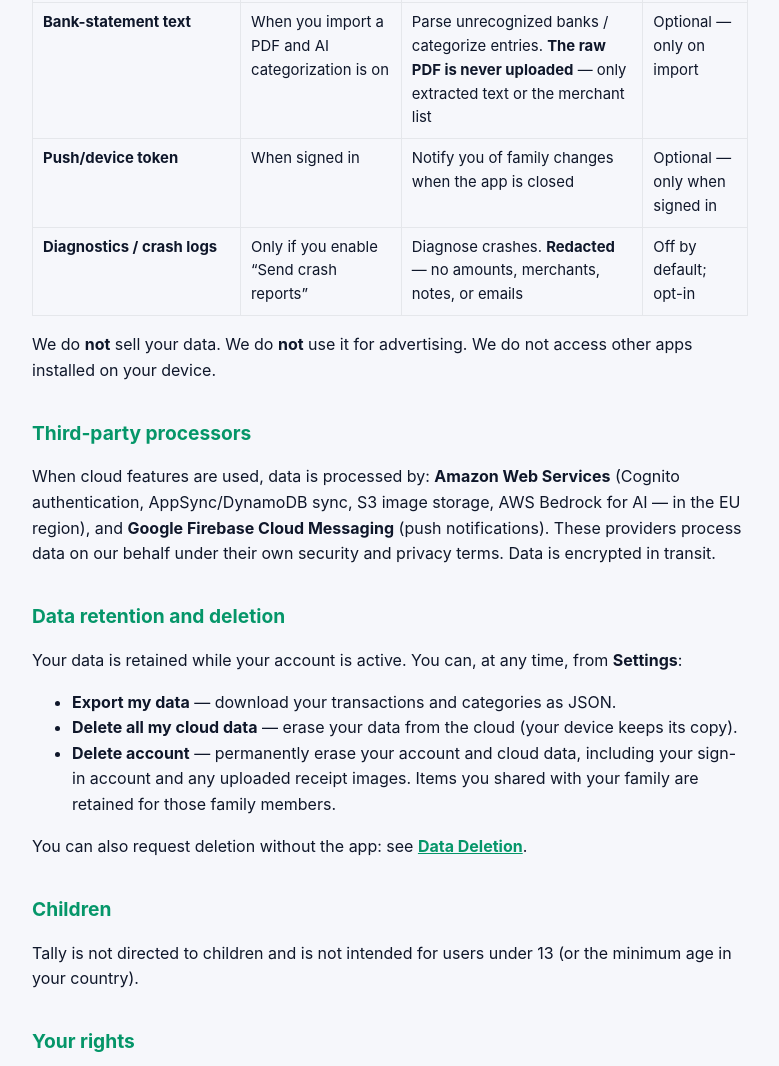
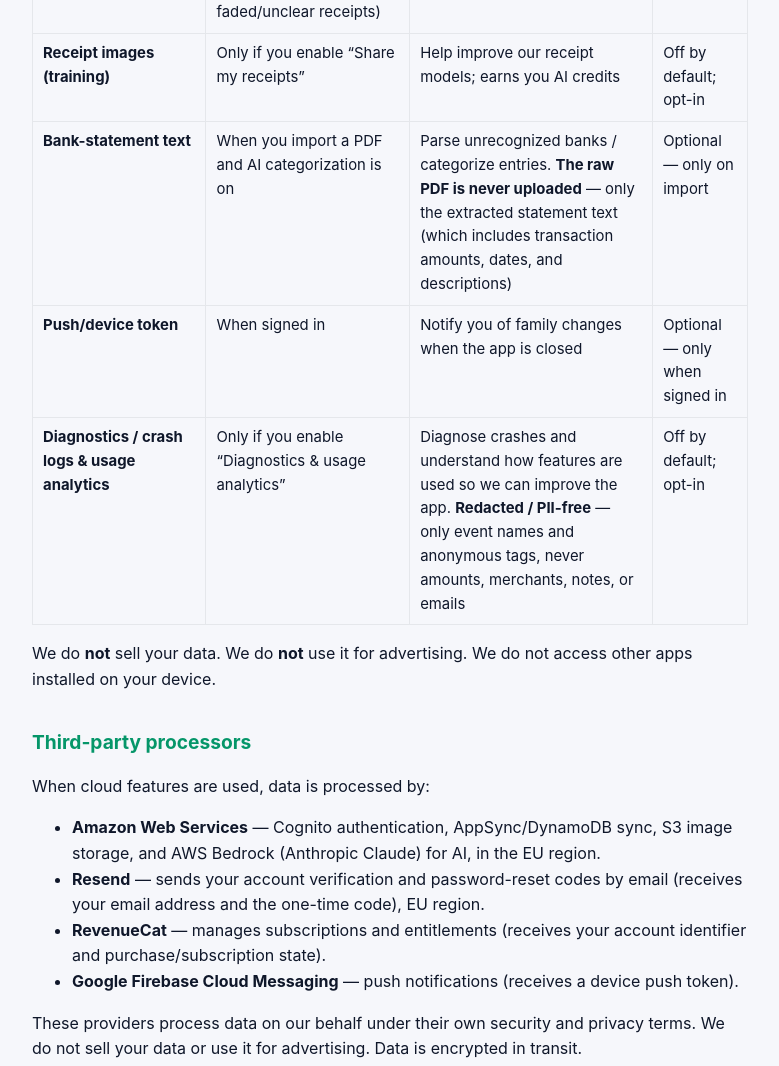
Before and after one commit to neonil123/Tally, a plain HTML site: page privacy-policy.html in a window 1280 px wide. Shown: the part 987-2053 px from the top of the page, without its empty margins (250-1029 px from the left). Drawn offline with Linux system fonts and the light colour scheme.

Commit message:
Legal refresh 2026-07-03: Resend+RevenueCat processors, AI-consent accuracy, EU age 16
- Privacy: list all four processors (AWS, Resend, RevenueCat, Firebase);
  receipt photo sent on EVERY scan when AI is on; statement text includes
  amounts/dates/descriptions; diagnostics row covers usage analytics.
- Terms + Privacy: EU/EEA minimum age 16 (GDPR Art. 8), 13 elsewhere.
- Effective/last-updated: 2026-07-03 (matches the app's kTermsVersion).

Co-Authored-By: Claude Opus 4.8 (1M context) <noreply@anthropic.com>

```diff
--- a/privacy-policy.html
+++ b/privacy-policy.html
@@ -26,7 +26,7 @@
 <div class="bar"></div>
 <main>
   <h1>Privacy Policy — Tally</h1>
-  <p class="meta"><strong>Effective date:</strong> 2026-06-06 &nbsp;·&nbsp; <strong>Last updated:</strong> 2026-06-06</p>
+  <p class="meta"><strong>Effective date:</strong> 2026-07-03 &nbsp;·&nbsp; <strong>Last updated:</strong> 2026-07-03</p>
 
   <p>Tally (“the app”, “we”, “us”) is a personal-finance app published by <strong>NeoSystems</strong>.
   This policy explains what data the app handles, when it leaves your device, and your choices.
@@ -44,20 +44,28 @@
     <tr><th>Data</th><th>When it leaves your device</th><th>Purpose</th><th>Control</th></tr>
     <tr><td><strong>Email address</strong></td><td>When you create an account / sign in</td><td>Authentication, sync, family features (sign-in confirmation codes)</td><td>Optional — only if you sign in</td></tr>
     <tr><td><strong>Financial data</strong> (transactions, budgets, projects, subscriptions, imported bank-statement entries)</td><td>When signed in with cloud sync</td><td>Sync your data across your devices</td><td>Optional — only when signed in</td></tr>
-    <tr><td><strong>Receipt images &amp; extracted text</strong></td><td>When you enable “AI receipt cleanup”, per receipt</td><td>Fix scan errors and suggest a category (cloud AI)</td><td>Off by default; per-use</td></tr>
+    <tr><td><strong>Receipt images &amp; extracted text</strong></td><td>When “AI receipt cleanup” is on, the receipt <strong>text and photo are sent for each scanned receipt</strong> (the photo helps read faded/unclear receipts)</td><td>Fix scan errors and suggest a category (cloud AI)</td><td>Off by default; per-use</td></tr>
     <tr><td><strong>Receipt images (training)</strong></td><td>Only if you enable “Share my receipts”</td><td>Help improve our receipt models; earns you AI credits</td><td>Off by default; opt-in</td></tr>
-    <tr><td><strong>Bank-statement text</strong></td><td>When you import a PDF and AI categorization is on</td><td>Parse unrecognized banks / categorize entries. <strong>The raw PDF is never uploaded</strong> — only extracted text or the merchant list</td><td>Optional — only on import</td></tr>
+    <tr><td><strong>Bank-statement text</strong></td><td>When you import a PDF and AI categorization is on</td><td>Parse unrecognized banks / categorize entries. <strong>The raw PDF is never uploaded</strong> — only the extracted statement text (which includes transaction amounts, dates, and descriptions)</td><td>Optional — only on import</td></tr>
     <tr><td><strong>Push/device token</strong></td><td>When signed in</td><td>Notify you of family changes when the app is closed</td><td>Optional — only when signed in</td></tr>
-    <tr><td><strong>Diagnostics / crash logs</strong></td><td>Only if you enable “Send crash reports”</td><td>Diagnose crashes. <strong>Redacted</strong> — no amounts, merchants, notes, or emails</td><td>Off by default; opt-in</td></tr>
+    <tr><td><strong>Diagnostics / crash logs &amp; usage analytics</strong></td><td>Only if you enable “Diagnostics &amp; usage analytics”</td><td>Diagnose crashes and understand how features are used so we can improve the app. <strong>Redacted / PII-free</strong> — only event names and anonymous tags, never amounts, merchants, notes, or emails</td><td>Off by default; opt-in</td></tr>
   </table>
   <p>We do <strong>not</strong> sell your data. We do <strong>not</strong> use it for advertising. We do not
   access other apps installed on your device.</p>
 
   <h2>Third-party processors</h2>
-  <p>When cloud features are used, data is processed by: <strong>Amazon Web Services</strong> (Cognito
-  authentication, AppSync/DynamoDB sync, S3 image storage, AWS Bedrock for AI — in the EU region), and
-  <strong>Google Firebase Cloud Messaging</strong> (push notifications). These providers process data on
-  our behalf under their own security and privacy terms. Data is encrypted in transit.</p>
+  <p>When cloud features are used, data is processed by:</p>
+  <ul>
+    <li><strong>Amazon Web Services</strong> — Cognito authentication, AppSync/DynamoDB sync, S3 image
+      storage, and AWS Bedrock (Anthropic Claude) for AI, in the EU region.</li>
+    <li><strong>Resend</strong> — sends your account verification and password-reset codes by email
+      (receives your email address and the one-time code), EU region.</li>
+    <li><strong>RevenueCat</strong> — manages subscriptions and entitlements (receives your account
+      identifier and purchase/subscription state).</li>
+    <li><strong>Google Firebase Cloud Messaging</strong> — push notifications (receives a device push token).</li>
+  </ul>
+  <p>These providers process data on our behalf under their own security and privacy terms.
+  We do not sell your data or use it for advertising. Data is encrypted in transit.</p>
 
   <h2>Data retention and deletion</h2>
   <p>Your data is retained while your account is active. You can, at any time, from <strong>Settings</strong>:</p>
@@ -72,7 +80,8 @@
   <strong><a href="data-deletion.html">Data Deletion</a></strong>.</p>
 
   <h2>Children</h2>
-  <p>Tally is not directed to children and is not intended for users under 13 (or the minimum age in your country).</p>
+  <p>Tally is not directed to children. It is not intended for users under <strong>16 in the EU/EEA</strong>
+  (or the digital-consent age set by your country, where lower — minimum 13), or under <strong>13 elsewhere</strong>.</p>
 
   <h2>Your rights</h2>
   <p>Depending on your region (e.g. EU/EEA under GDPR), you have rights to access, export, correct, and
```
Also changed, not shown: terms-of-service.html (+4 -2 lines).
